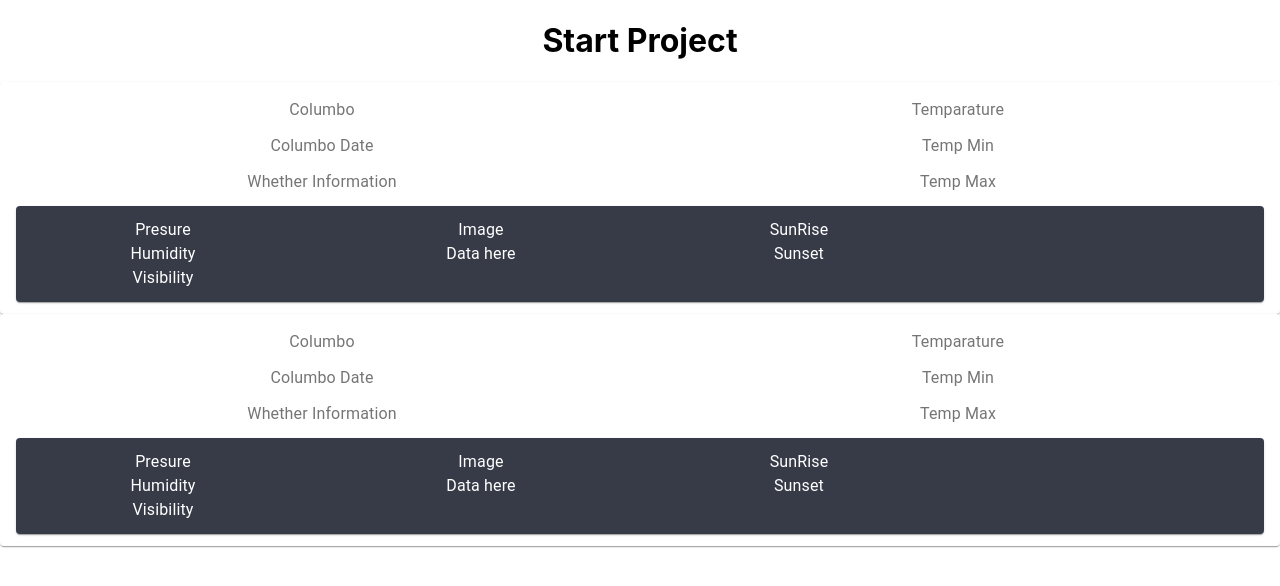
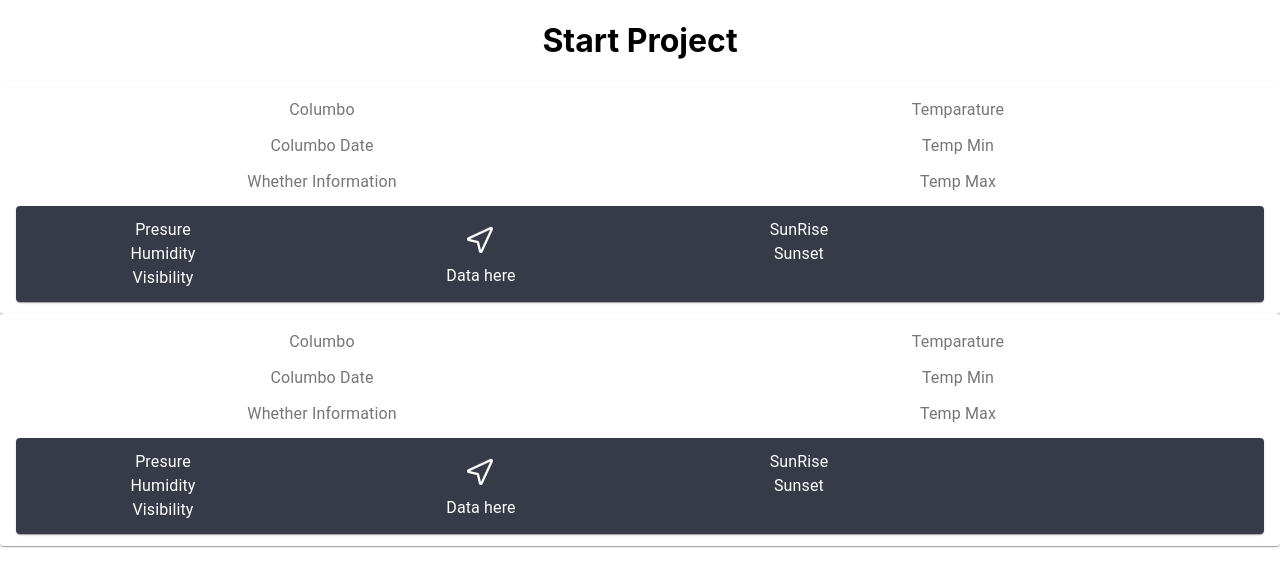
Before and after one commit to KasunHasanga/ReactWhetherApp, a React (Create React App) app: page / in a window 1280 px wide. Shown: the top 586 px of the page. Built offline with nearby package versions, Linux system fonts and the light colour scheme.

Commit message:
add array image

```diff
--- a/src/components/WhetherCard/WhetherCard.js
+++ b/src/components/WhetherCard/WhetherCard.js
@@ -5,6 +5,7 @@ import CardContent from '@material-ui/core/CardContent';
 import Typography from '@material-ui/core/Typography';
 import Paper from '@material-ui/core/Paper';
 import Grid from '@material-ui/core/Grid';
+import ArrayIcon from './../../images/arrow.png'
 
 const useStyles = makeStyles({
   root: {
@@ -87,9 +88,7 @@ export default function WhetherCard() {
         </Typography>
         </Grid>
         <Grid item xs={3}>
-        <Typography className={classes.bottomtext}  color="textSecondary">
-          Image
-        </Typography>
+        <img src={ArrayIcon} alt="Array Icon"/>
         <Typography className={classes.bottomtext}  color="textSecondary">
           Data here
         </Typography>
```
Also changed, not shown: src/images/arrow.png (added).
